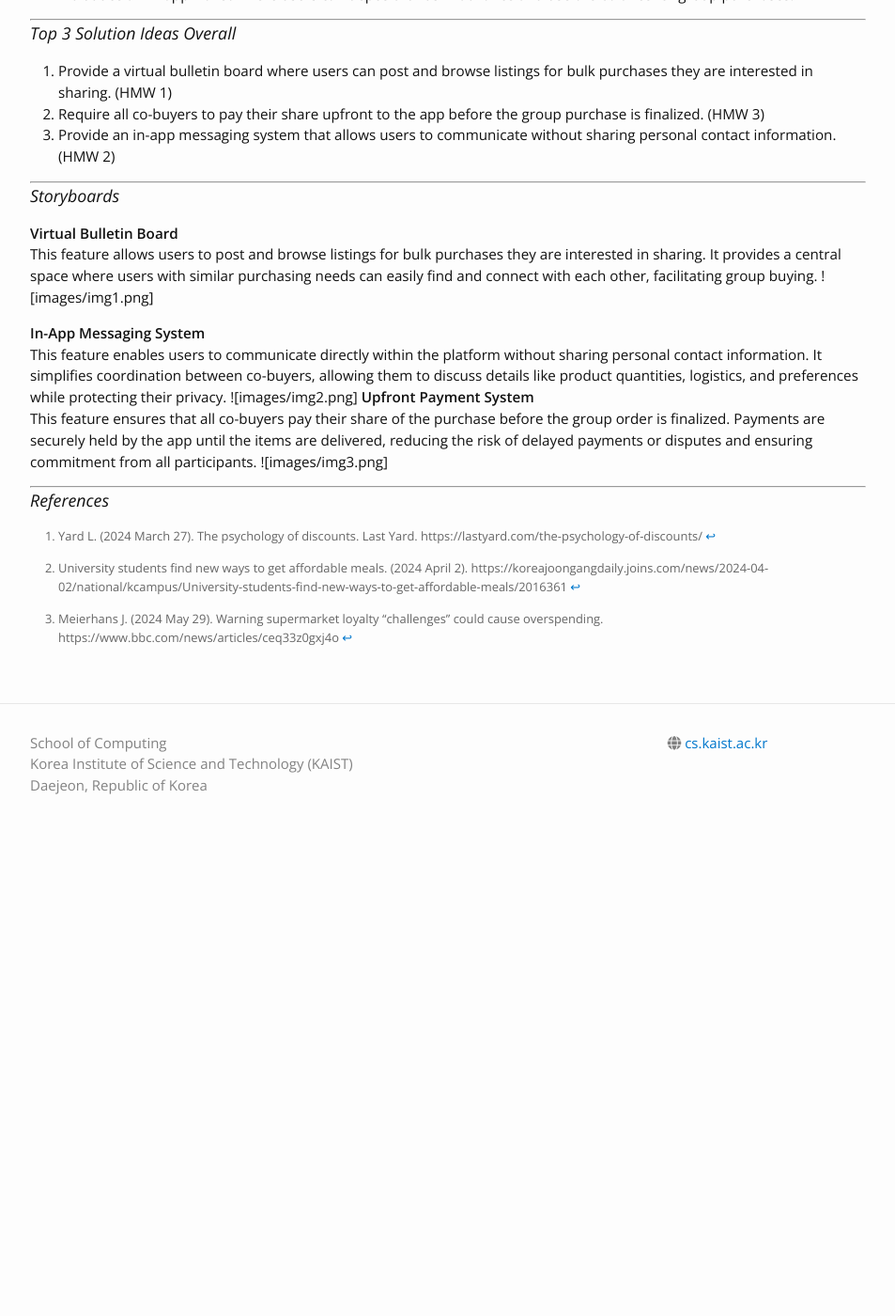
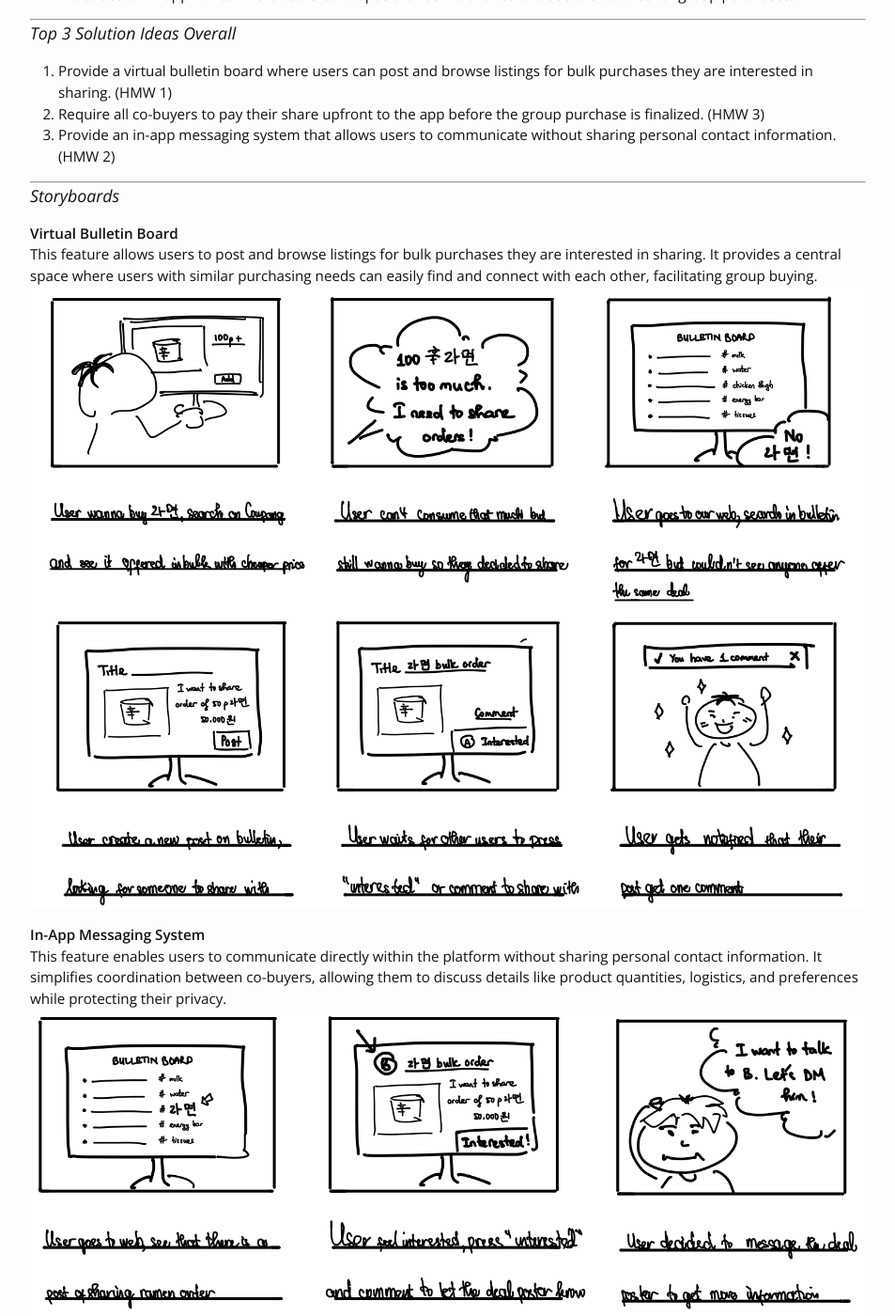
Before and after one commit to cstl-kaist/cs473-2025-fall, a Jekyll site: the page built from DPM/tiramisu/DPM1/DPM1.md, in a window 1280 px wide and 1400 px high, scrolled down 2351 px. Shown: the whole window at 94% size, without its empty margins (163-1116 px from the left). Built offline with Jekyll 4.4.1, drawn with Linux system fonts in a browser that asks for light colours; nearby versions of some CDN libraries; our own code applies the rules of GitHub Pages for plain Markdown files; before the commit the page ends 3257 px from its top, so only the background shows below that; some of the changed text lies outside the part shown.

Commit message:
still fixing tiramisu images

```diff
--- a/DPM/tiramisu/DPM1/DPM1.md
+++ b/DPM/tiramisu/DPM1/DPM1.md
@@ -87,14 +87,15 @@ For each HMW question, we propose 5 solution ideas:
 
 **Virtual Bulletin Board**
 This feature allows users to post and browse listings for bulk purchases they are interested in sharing. It provides a central space where users with similar purchasing needs can easily find and connect with each other, facilitating group buying.
-![images/img1.png]
+![image1](images/img1.png)
 
 **In-App Messaging System**
 This feature enables users to communicate directly within the platform without sharing personal contact information. It simplifies coordination between co-buyers, allowing them to discuss details like product quantities, logistics, and preferences while protecting their privacy.
-![images/img2.png]
+![image2](images/img2.png)
+
 **Upfront Payment System**
 This feature ensures that all co-buyers pay their share of the purchase before the group order is finalized. Payments are securely held by the app until the items are delivered, reducing the risk of delayed payments or disputes and ensuring commitment from all participants.
-![images/img3.png]
+![image3](images/img3.png)
 
 
 ---
```
